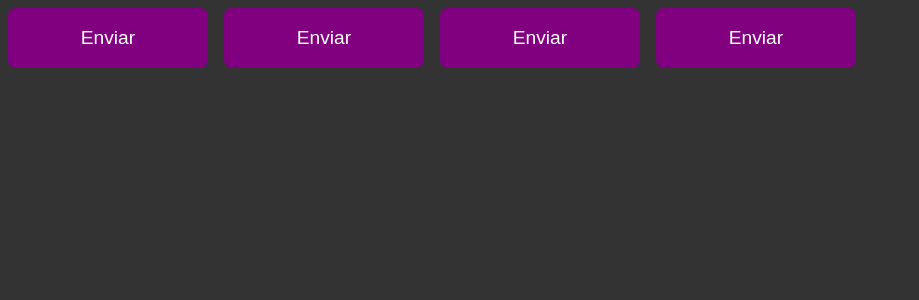
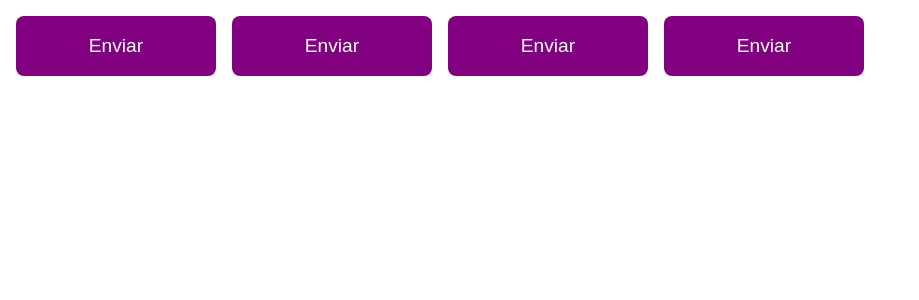
Before and after one commit to welitonwt/Timer, a React (Vite) app: page / in a window 1280 px wide. Shown: the top 300 px of the page, without its empty margins (0-919 px from the left). Built offline with nearby package versions, Linux system fonts and the light colour scheme.

Commit message:
Revert "global styled cpmplet"

```diff
--- a/src/App.tsx
+++ b/src/App.tsx
@@ -1,7 +1,6 @@
 import { Button } from "./components/Button"
 import { ThemeProvider } from "styled-components"
 import { defaultTheme } from "./components/styles/themes/default"
-import { GlobalStyle } from "./components/styles/global"
 
 
 export function App() {
@@ -11,8 +10,6 @@ export function App() {
       <Button variant="secondary"/>
       <Button variant="danger"/>
       <Button variant="success"/>
-
-      <GlobalStyle/>
     </ThemeProvider>
   )
 }
--- a/src/components/styles/global.ts
+++ /dev/null
@@ -1,15 +0,0 @@
-import { createGlobalStyle } from 'styled-components'
-
-export const GlobalStyle = createGlobalStyle`
-* {
-  margin: 0;
-  padding: 0;
-  box-sizing: border-box;
-}
-
-body {
-  background: #333;
-  color: #fff;
-}
-
-`
```
